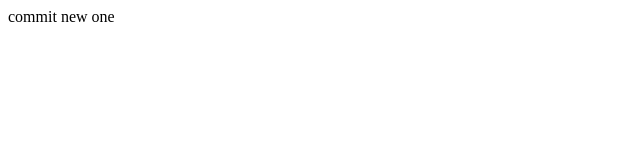
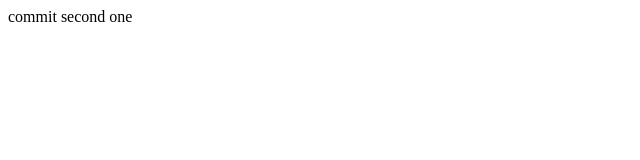
Before and after one commit to preethamvijaya/trucker, a plain HTML site: page src/index.html in a window 1280 px wide. Shown: the full height of the page, 0-640 px from the left. Drawn offline with Linux system fonts and the light colour scheme.

Commit message:
second one

```diff
--- a/src/index.html
+++ b/src/index.html
@@ -4,6 +4,6 @@
 	<title>This is first html page</title>
 </head>
 <body>
-commit new one
+commit second one
 </body>
 </html>
```
